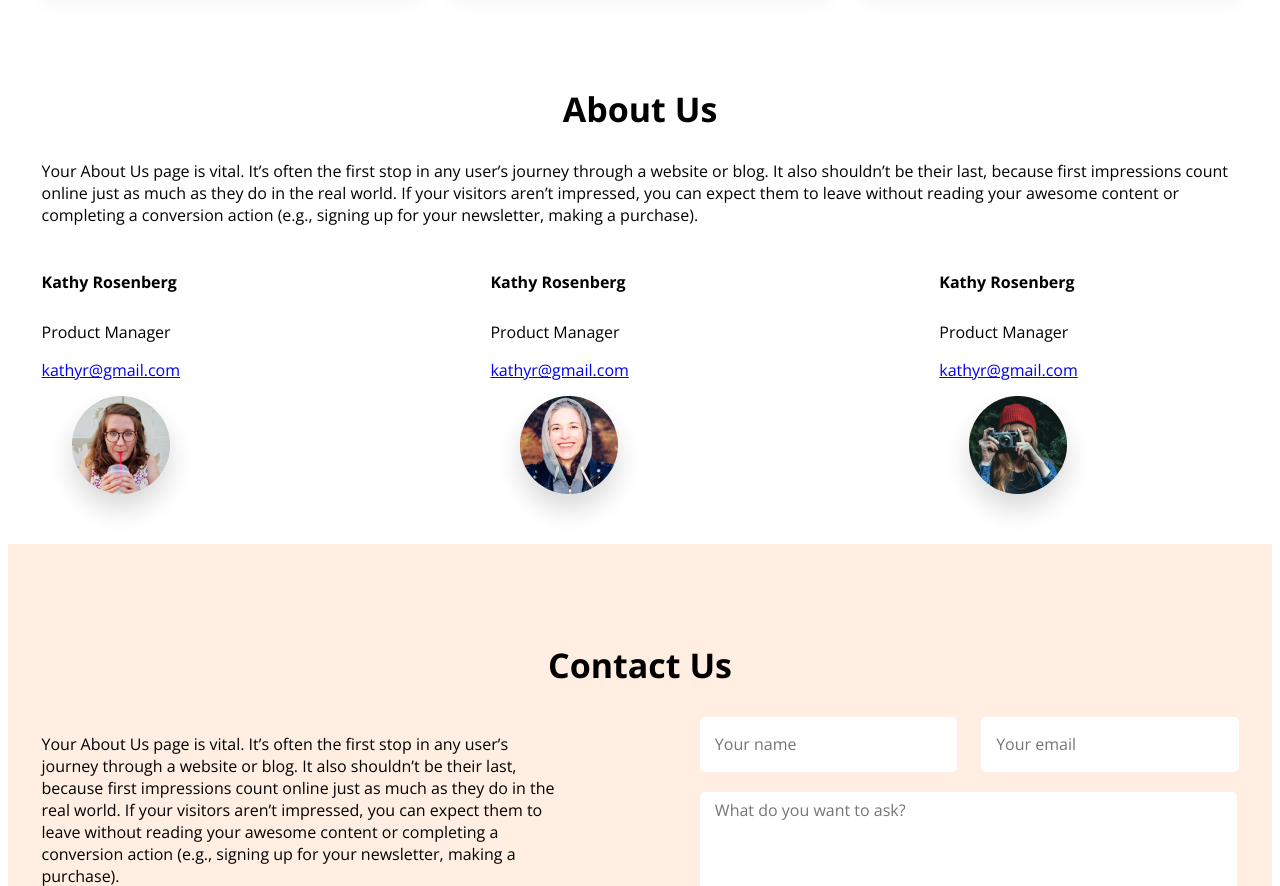
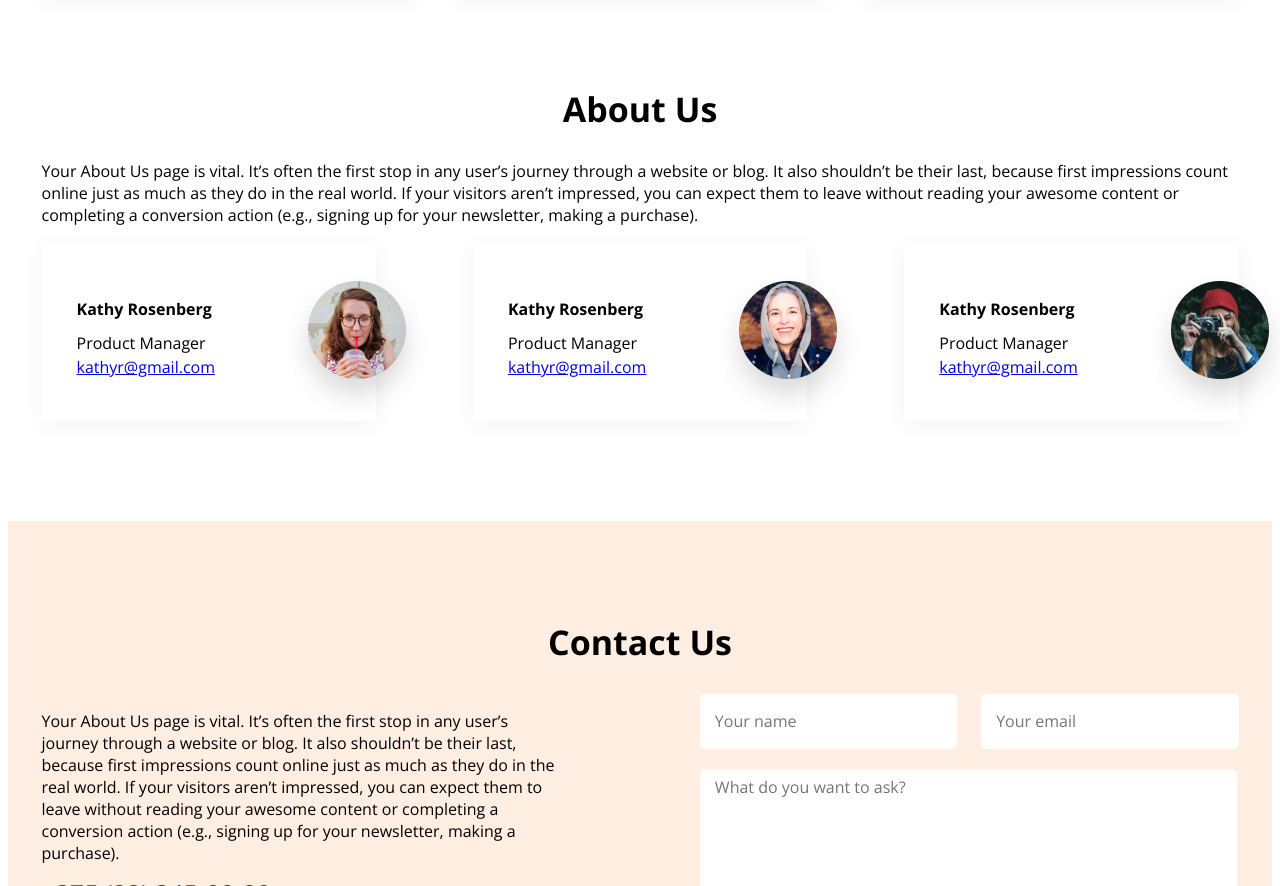
Before and after one commit to OksanaBebesh/LearningFridayLive, a website built with webpack: page dist/index.html in a window 1280 px wide. Shown: the part 1881-2767 px from the top of the page. Built offline with nearby package versions, Linux system fonts and the light colour scheme; files whose address does not match are found by name.

Commit message:
add styles to section about-us

```diff
--- a/src/scss/app.scss
+++ b/src/scss/app.scss
@@ -20,3 +20,4 @@
 @import "components/contact-us";
 @import "components/tools";
 @import "components/strategies";
+@import "components/about-us";
--- a/src/scss/components/_about-us.scss
+++ b/src/scss/components/_about-us.scss
@@ -0,0 +1,35 @@
+.about-us__wrapper {
+  padding-bottom: 100px;
+}
+
+
+  .employee.block-shadowed {
+    position: relative;
+    padding-bottom: 50px;
+    padding-left: 35px;
+    padding-top: 36px;
+    margin-bottom: unset;
+    line-height: 8px;
+    >*p{
+      font-style: normal;
+      font-weight: 400;
+      font-size: 14px;
+      line-height: 26px;
+    }
+
+  }
+
+
+.employee.block-shadowed {
+
+  h5{
+    line-height: 8px;
+  }
+}
+
+.employee-image {
+  position: absolute;
+  top: 24px;
+  right: -60px;
+
+}
--- a/src/scss/components/_strategies.scss
+++ b/src/scss/components/_strategies.scss
@@ -36,7 +36,7 @@
   }
 }
 
-.strategy.block-shadowed{
+.block-shadowed{
   box-shadow:0 4px 20px rgba(0, 0, 0, 0.05);
   margin-bottom: 30px;
 }
```
Also changed, not shown: dist/index.html.
